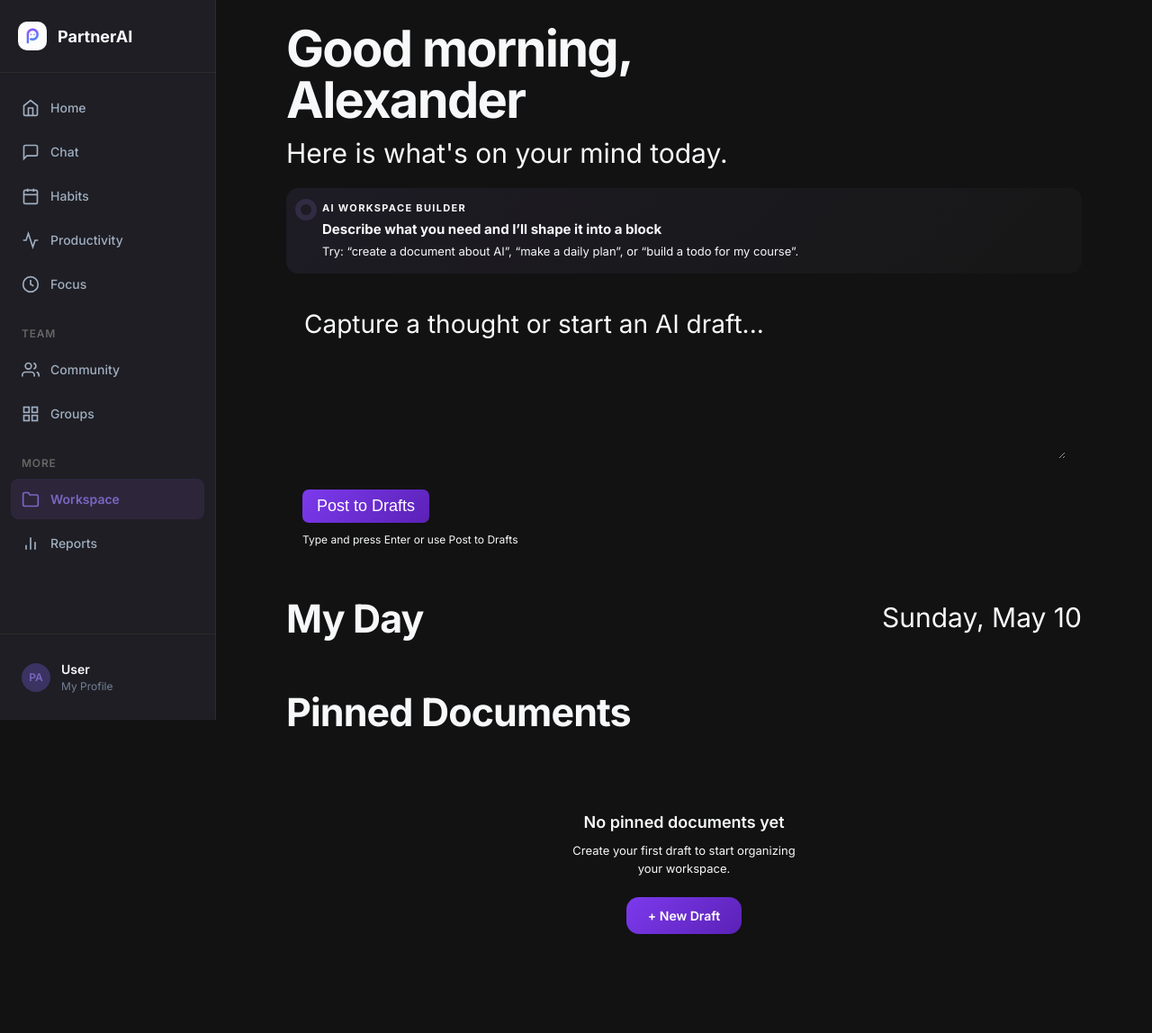
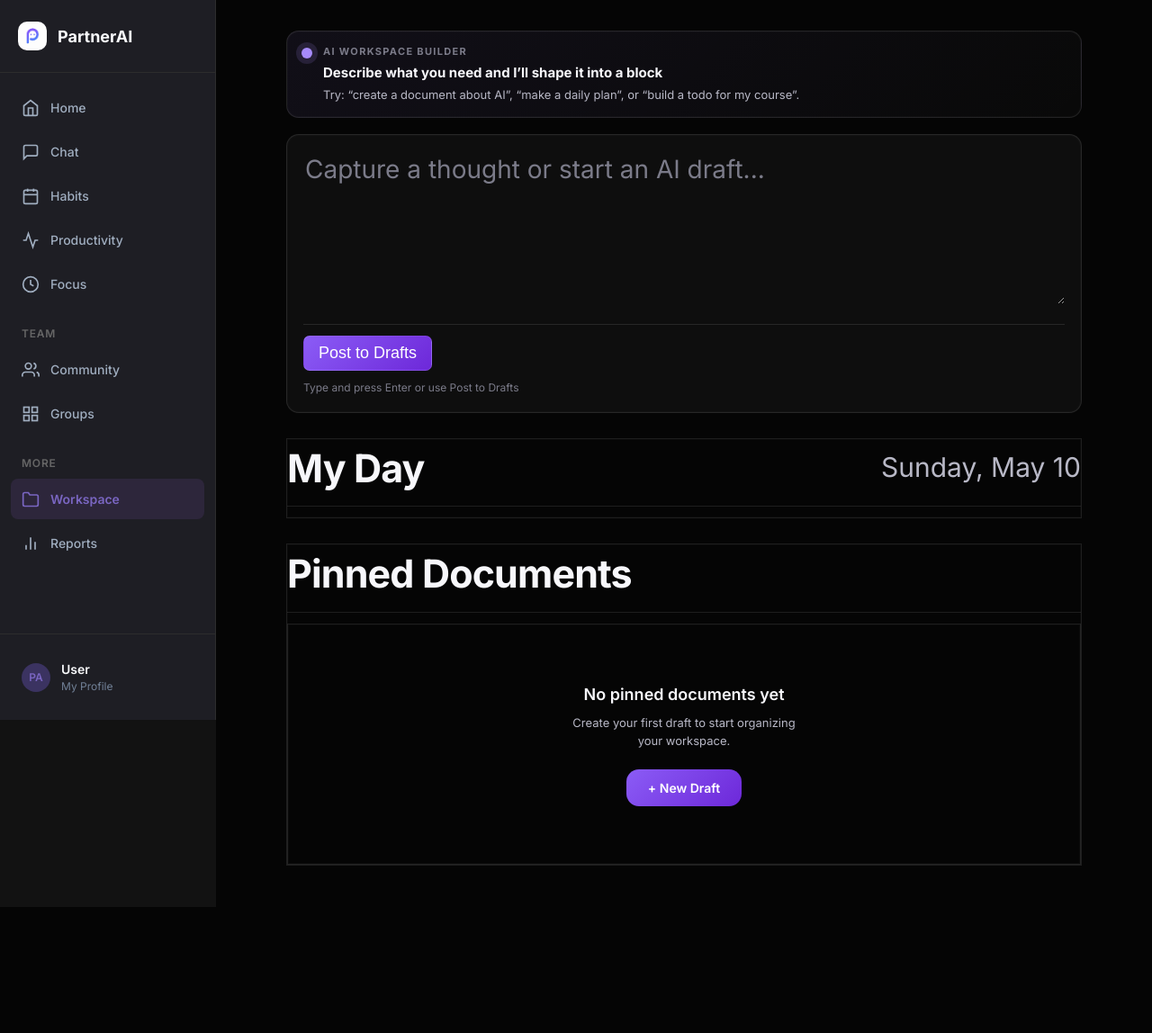
Before and after one commit to Yoagesh7/PAI_v1.ai, a Flask app: page /workspace in a window 1280 px wide. Shown: the whole page at 90% size. After the commit the page ends 1008 px from the top, so only its background shows below. Run offline with Flask 3, Linux system fonts and the light colour scheme; the visitor is signed in with stand-in values (Sample User, id 1); data that the repository does not hold is empty; some libraries are stand-ins or nearby versions.

Commit message:
design: restore black workspace theme and remove greeting block

```diff
--- a/web/templates/workspace.html
+++ b/web/templates/workspace.html
@@ -3,12 +3,26 @@
 {% block content %}
 <style>
 [data-theme="dark"] {
-  --kb-tab-idle-t:  #66667a;
-  --kb-srch-bg:     rgba(0,0,0,0.04);
-  --kb-srch-brd:    rgba(0,0,0,0.1);
-  --kb-fab:         linear-gradient(135deg,#7C3AED,#5B21B6);
-  --kb-skel:        rgba(0,0,0,0.04);
-  --kb-skel2:       rgba(124,58,237,0.06);
+  --kb-bg:          #050505;
+  --kb-hdr-bg:      rgba(5,5,5,0.96);
+  --kb-card:        rgba(15,15,15,0.96);
+  --kb-card-hov:    rgba(24,24,24,1);
+  --kb-border:      rgba(255,255,255,0.10);
+  --kb-border-hov:  rgba(167,139,250,0.38);
+  --kb-title:       #f7f7fb;
+  --kb-sec:         #b8b8c6;
+  --kb-muted:       #7b7b89;
+  --kb-accent:      #a78bfa;
+  --kb-glow:        rgba(167,139,250,0.18);
+  --kb-tab-act:     linear-gradient(135deg,#8b5cf6,#6d28d9);
+  --kb-tab-act-t:   #fff;
+  --kb-tab-idle:    rgba(255,255,255,0.05);
+  --kb-tab-idle-t:  #a7a7b7;
+  --kb-srch-bg:     rgba(255,255,255,0.04);
+  --kb-srch-brd:    rgba(255,255,255,0.10);
+  --kb-fab:         linear-gradient(135deg,#8b5cf6,#6d28d9);
+  --kb-skel:        rgba(255,255,255,0.05);
+  --kb-skel2:       rgba(167,139,250,0.12);
 }
 
 /* -- Type colour tokens (set on card, inherited by children) -- */
@@ -28,9 +42,9 @@
   min-height:100vh;
   background:var(--kb-bg);
   background-image:
-    radial-gradient(circle at 20% 50%, rgba(167,139,250,0.1) 0%, transparent 50%),
-    radial-gradient(circle at 80% 80%, rgba(139,92,246,0.08) 0%, transparent 50%);
-  padding-bottom:110px;
+    radial-gradient(circle at 20% 0%, rgba(167,139,250,0.08) 0%, transparent 38%),
+    radial-gradient(circle at 80% 100%, rgba(109,40,217,0.08) 0%, transparent 34%);
+  padding-bottom:40px;
 }
 
 /* -- Sticky header -- */
@@ -94,6 +108,52 @@
 
 /* -- Body -- */
 .kb-body { padding:18px; max-width:1100px; margin:0 auto; }
+
+.ws-body {
+  max-width: 1100px;
+  margin: 0 auto;
+  padding: 12px 18px 22px;
+}
+
+.ws-section,
+.ws-ai-panel,
+.ws-capture-card,
+.ws-day-card,
+.ws-doc-preview,
+.ws-doc-skel,
+.kb-empty {
+  border: 1px solid var(--kb-border);
+  box-shadow: 0 0 0 1px rgba(255,255,255,0.02) inset;
+}
+
+.ws-section {
+  margin-top: 22px;
+}
+
+.ws-section-head {
+  margin-bottom: 14px;
+  padding-bottom: 10px;
+  border-bottom: 1px solid var(--kb-border);
+}
+
+.ws-section h3 {
+  font-size: 34px;
+}
+
+.ws-date {
+  font-size: 18px;
+}
+
+.ws-pinned-grid {
+  grid-template-columns: repeat(2, minmax(0, 1fr));
+}
+
+.ws-doc-preview,
+.ws-doc-skel {
+  background: var(--kb-card);
+}
+
+.ws-greeting { display:none; }
 
 /* -- AI Banner -- */
 .ai-banner {
@@ -962,11 +1022,6 @@
 <div class="kb-page ws-shell">
   <div class="ws-body">
     <input id="searchInput" type="search" style="display:none" aria-hidden="true" />
-
-    <section class="ws-greeting">
-      <h2>Good morning,<br><span id="userGreetingName">Alexander</span></h2>
-      <p>Here is what's on your mind today.</p>
-    </section>
 
     <section class="ws-ai-panel" id="workspaceAiPanel">
       <div class="ws-ai-dot"></div>
```
